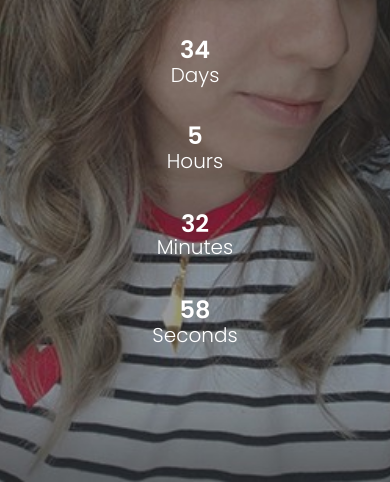
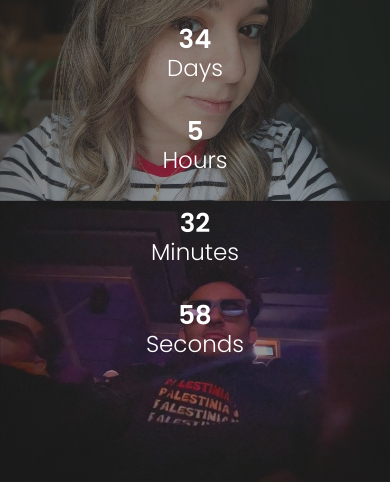
Before and after one commit to Loai106/My-Birthday-Coundown, a plain HTML site: page index.html in a window 390 px wide. Shown: the part 362-844 px from the top of the page. Drawn offline with Linux system fonts and the light colour scheme.

Commit message:
mobile background

```diff
--- a/style.css
+++ b/style.css
@@ -61,6 +61,10 @@ h1 {
 
 @media(max-width:500px) {
 
+    body {
+        background-image: url("background-mobile.jpeg");
+
+    }
 
 
     header {
@@ -80,11 +84,11 @@ h1 {
     }
 
     .time h2 {
-        font-size: 12px;
+        font-size: 13px;
     }
 
     .time small {
-        font-size: 10px;
+        font-size: 11.5px;
     }
 
     .time-wrapper {
```
Also changed, not shown: background-mobile.jpeg (added).
